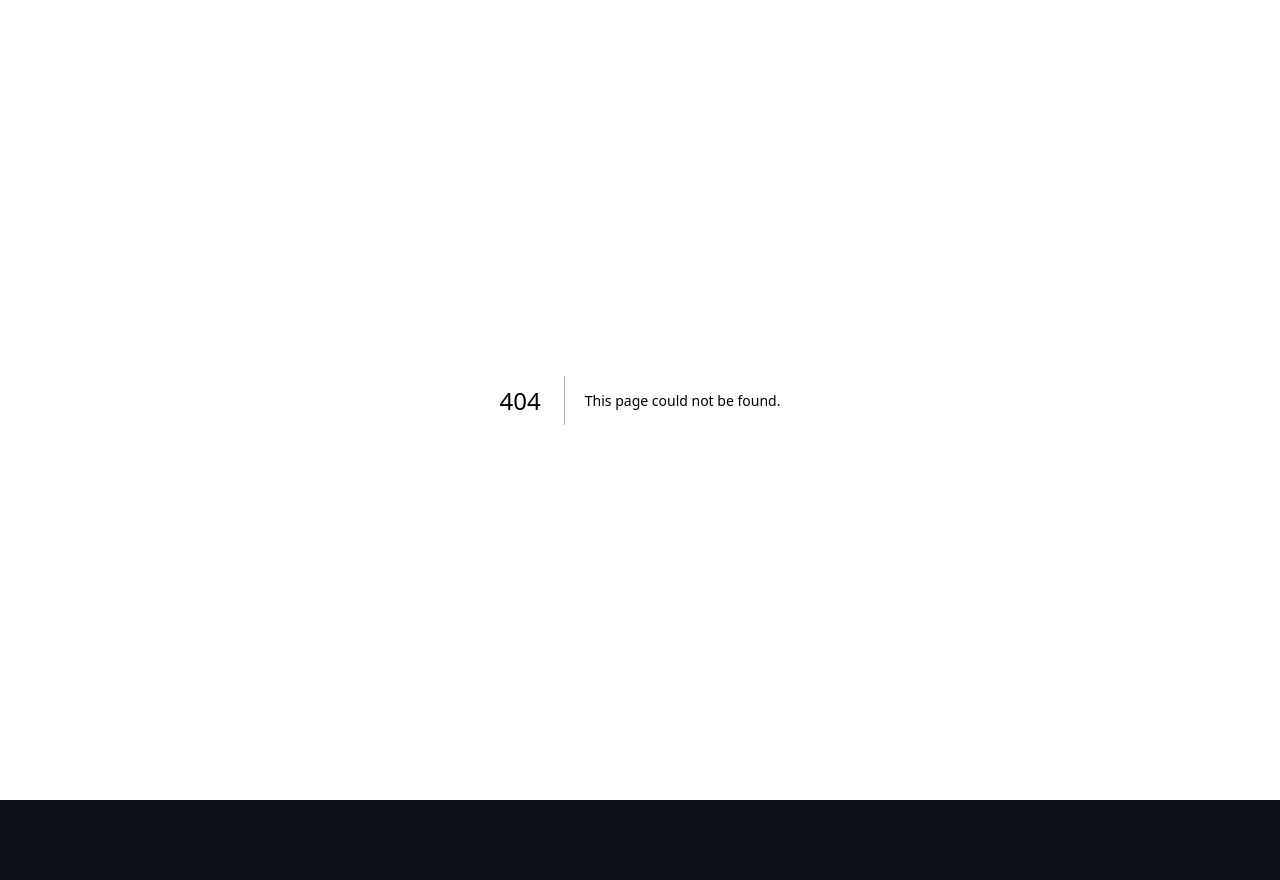
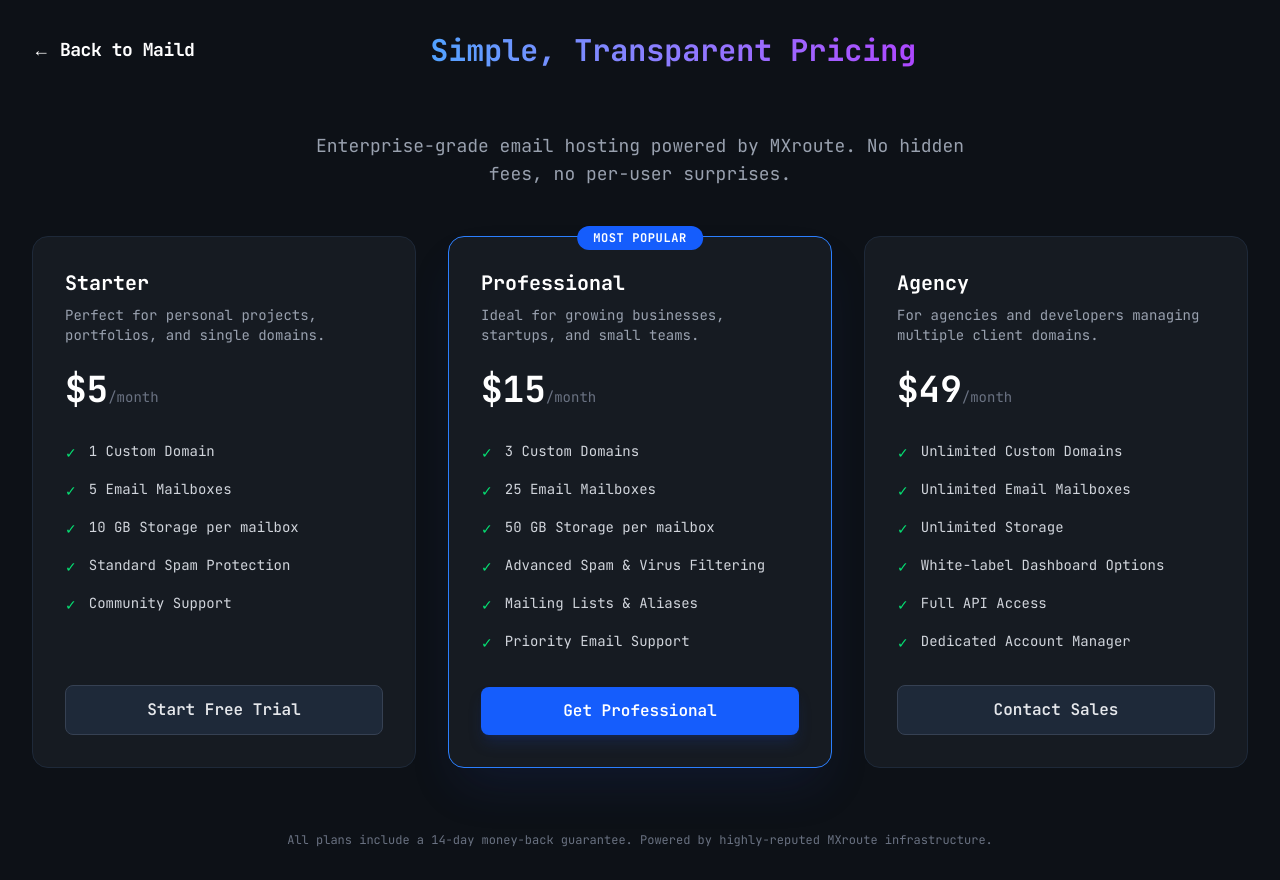
Before and after one commit to csifit/vercel-email-manager, a Next.js app: page /pricing in a window 1280 px wide. Before the commit this address had no page. Before the commit the page ends 800 px from the top, so only its background shows below. Built offline with nearby package versions, Linux system fonts and the light colour scheme.

Commit message:
payment 1

```diff
--- a/src/app/page.tsx
+++ b/src/app/page.tsx
@@ -1,5 +1,6 @@
 "use client";
 import { useState } from "react";
+import Link from "next/link"; // <--- ADDED: Import Next.js Link
 
 // Menu Structure
 const menuItems = {
@@ -40,13 +41,24 @@
     <div className="flex h-screen overflow-hidden font-mono">
       {/* --- SIDEBAR --- */}
       <aside className={`${sidebarOpen ? "w-64" : "w-16"} transition-all duration-300 bg-[#161b22] border-r border-gray-800 flex flex-col overflow-hidden`}>
+
+        {/* Header */}
         <div className="p-4 border-b border-gray-800 flex items-center justify-between h-16">
-          {sidebarOpen && <h1 className="text-lg font-bold text-white tracking-tight">Maild</h1>}
+          {sidebarOpen && (
+            <div className="flex items-center gap-4">
+              <h1 className="text-lg font-bold text-white tracking-tight">Maild</h1>
+              {/* <--- ADDED: Link to Pricing Page */}
+              <Link href="/pricing" className="text-xs text-gray-400 hover:text-blue-400 transition-colors border border-gray-700 px-2 py-1 rounded">
+                Pricing
+              </Link>
+            </div>
+          )}
           <button onClick={() => setSidebarOpen(!sidebarOpen)} className="p-2 rounded hover:bg-gray-700 text-gray-400 transition-colors" title="Toggle Sidebar">
             {sidebarOpen ? "✕" : "☰"}
           </button>
         </div>
 
+        {/* Navigation */}
         <nav className="flex-1 p-4 space-y-6 overflow-y-auto">
           <div>
             {sidebarOpen && <h2 className="text-xs font-semibold text-gray-500 uppercase mb-3 px-2">Clients</h2>}
@@ -85,7 +97,7 @@
   );
 }
 
-// --- NEW: CREATE EMAIL COMPONENT ---
+// --- CREATE EMAIL COMPONENT ---
 function CreateEmailView({ copyToClipboard, copiedField }: any) {
   const [domain, setDomain] = useState("");
   const [prefix, setPrefix] = useState("");
@@ -122,7 +134,7 @@
     return (
       <div className="max-w-3xl mx-auto">
         <h2 className="text-2xl font-bold mb-2 text-green-400">✅ Email Created Successfully!</h2>
-        <p className="text-gray-400 mb-6 text-sm">Your mailbox <code className="text-blue-300">{result.email}</code> is ready. To start receiving emails, you must add the following DNS records to your domain registrar (e.g., Vercel, Namecheap, Cloudflare).</p>
+        <p className="text-gray-400 mb-6 text-sm">Your mailbox <code className="text-blue-300">{result.email}</code> is ready. To start receiving emails, you must add the following DNS records to your domain registrar.</p>
 
         <div className="bg-[#161b22] border border-gray-800 rounded-lg p-6 mb-6">
           <h3 className="text-lg font-semibold text-yellow-400 mb-4">Required DNS Records</h3>
@@ -178,7 +190,7 @@
   );
 }
 
-// --- EXISTING SUB-COMPONENTS ---
+// --- SMTP DETAILS COMPONENT ---
 function SMTPDetailsView({ copyToClipboard, copiedField }: any) {
   const smtpData = {
     incomingServer: "arrow.mxrouting.net",
--- /dev/null
+++ b/src/app/pricing/page.tsx
@@ -0,0 +1,137 @@
+// src/app/pricing/page.tsx
+import Link from 'next/link';
+
+const plans = [
+  {
+    name: "Starter",
+    price: "$5",
+    period: "/month",
+    description: "Perfect for personal projects, portfolios, and single domains.",
+    features: [
+      "1 Custom Domain",
+      "5 Email Mailboxes",
+      "10 GB Storage per mailbox",
+      "Standard Spam Protection",
+      "Community Support",
+    ],
+    cta: "Start Free Trial",
+    popular: false,
+  },
+  {
+    name: "Professional",
+    price: "$15",
+    period: "/month",
+    description: "Ideal for growing businesses, startups, and small teams.",
+    features: [
+      "3 Custom Domains",
+      "25 Email Mailboxes",
+      "50 GB Storage per mailbox",
+      "Advanced Spam & Virus Filtering",
+      "Mailing Lists & Aliases",
+      "Priority Email Support",
+    ],
+    cta: "Get Professional",
+    popular: true,
+  },
+  {
+    name: "Agency",
+    price: "$49",
+    period: "/month",
+    description: "For agencies and developers managing multiple client domains.",
+    features: [
+      "Unlimited Custom Domains",
+      "Unlimited Email Mailboxes",
+      "Unlimited Storage",
+      "White-label Dashboard Options",
+      "Full API Access",
+      "Dedicated Account Manager",
+    ],
+    cta: "Contact Sales",
+    popular: false,
+  }
+];
+
+export default function PricingPage() {
+  return (
+    <div className="min-h-screen bg-[#0d1117] text-white font-mono p-8">
+      <div className="max-w-7xl mx-auto">
+
+        {/* Header */}
+        <div className="flex justify-between items-center mb-16">
+          <Link href="/" className="text-lg font-bold text-white tracking-tight hover:text-blue-400 transition-colors">
+            ← Back to Maild
+          </Link>
+          <h1 className="text-3xl font-bold bg-clip-text text-transparent bg-gradient-to-r from-blue-400 to-purple-500">
+            Simple, Transparent Pricing
+          </h1>
+          <div className="w-24"></div> {/* Spacer for alignment */}
+        </div>
+
+        {/* Subtitle */}
+        <div className="text-center mb-12">
+          <p className="text-gray-400 text-lg max-w-2xl mx-auto">
+            Enterprise-grade email hosting powered by MXroute. No hidden fees, no per-user surprises.
+          </p>
+        </div>
+
+        {/* Pricing Grid */}
+        <div className="grid md:grid-cols-3 gap-8 items-stretch">
+          {plans.map((plan) => (
+            <div
+              key={plan.name}
+              className={`relative flex flex-col p-8 rounded-2xl border transition-all duration-300 hover:scale-105 ${
+                plan.popular
+                  ? 'bg-[#161b22] border-blue-500 shadow-2xl shadow-blue-900/20'
+                  : 'bg-[#161b22] border-gray-800 hover:border-gray-600'
+              }`}
+            >
+              {plan.popular && (
+                <div className="absolute top-0 left-1/2 -translate-x-1/2 -translate-y-1/2">
+                  <span className="bg-blue-600 text-white text-xs font-bold px-4 py-1 rounded-full uppercase tracking-wider">
+                    Most Popular
+                  </span>
+                </div>
+              )}
+
+              <div className="mb-6">
+                <h3 className="text-xl font-bold text-white mb-2">{plan.name}</h3>
+                <p className="text-gray-400 text-sm h-10">{plan.description}</p>
+              </div>
+
+              <div className="mb-8">
+                <span className="text-4xl font-bold text-white">{plan.price}</span>
+                <span className="text-gray-500 text-sm">{plan.period}</span>
+              </div>
+
+              <ul className="space-y-4 mb-8 flex-1">
+                {plan.features.map((feature) => (
+                  <li key={feature} className="flex items-start gap-3 text-sm text-gray-300">
+                    <span className="text-green-400 mt-0.5">✓</span>
+                    <span>{feature}</span>
+                  </li>
+                ))}
+              </ul>
+
+              <button
+                className={`w-full py-3 rounded-lg font-semibold transition-all ${
+                  plan.popular
+                    ? 'bg-blue-600 text-white hover:bg-blue-700 shadow-lg shadow-blue-900/30'
+                    : 'bg-gray-800 text-gray-200 hover:bg-gray-700 border border-gray-700'
+                }`}
+              >
+                {plan.cta}
+              </button>
+            </div>
+          ))}
+        </div>
+
+        {/* Footer / Trust Badge */}
+        <div className="mt-16 text-center">
+          <p className="text-gray-500 text-xs">
+            All plans include a 14-day money-back guarantee. Powered by highly-reputed MXroute infrastructure.
+          </p>
+        </div>
+      </div>
+    </div>
+  );
+}
```
